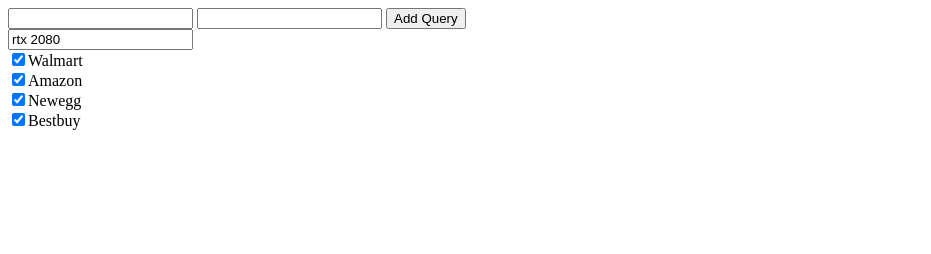
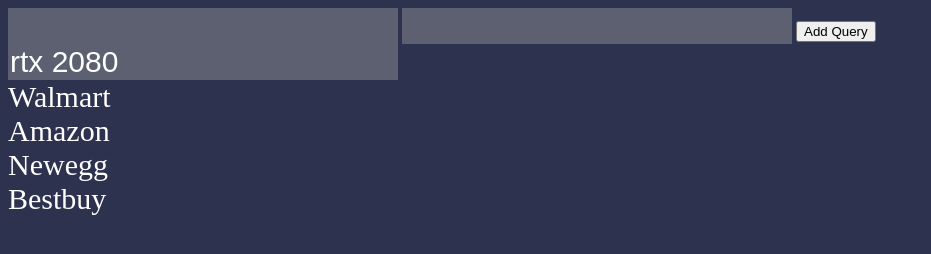
Before and after one commit to fosterseth/multiQ, a plain HTML site: page index.html in a window 1280 px wide. Shown: the whole page, without its empty margins (0-931 px from the left). Drawn offline with Linux system fonts and the light colour scheme.

Commit message:
added style sheet

```diff
--- a/index.html
+++ b/index.html
@@ -1,5 +1,8 @@
 
 <html>
+<head>
+  <link rel="stylesheet" href="styles.css">
+</head>
 <script>
 window.onload = function(){
 
@@ -17,20 +20,12 @@
 
 document.getElementById("search_box").value = "rtx 2080";
 div_websites = document.getElementById("divwebsites");
+
 function add_website(v){
 	var entry_div = document.createElement("div");
+  entry_div.setAttribute("class", "query_entry")
+  entry_div.innerHTML = v.name;
 	div_websites.appendChild(entry_div);
-
-	var checkbox = document.createElement("input");
-	checkbox.type = "checkbox";
-	checkbox.id = v.name;
-	checkbox.checked = 1;
-
-	var label = document.createElement("label");
-	label.appendChild(document.createTextNode(v.name));
-
-	entry_div.appendChild(checkbox);
-	entry_div.appendChild(label);
 }
 
 var websites = [
@@ -63,9 +58,11 @@
 
 </script>
 <body>
+<div>
 <input type="text" id="toadd_url_result">
 <input type="text" id="toadd_search_param">
 <button type="button" id="toadd_button">Add Query</button>
+</div>
 <div>
 <input type="text" id="search_box">
 </div>
--- /dev/null
+++ b/styles.css
@@ -0,0 +1,17 @@
+body {
+  background: #2d324f;
+
+}
+
+input {
+  background-color: #5d6070;
+  color: #ffffff;
+  border-width:0px;
+  border:none;
+  font-size: 30px;
+}
+
+.query_entry {
+  font-size:30px;
+  color: #ffffff;
+}
```
